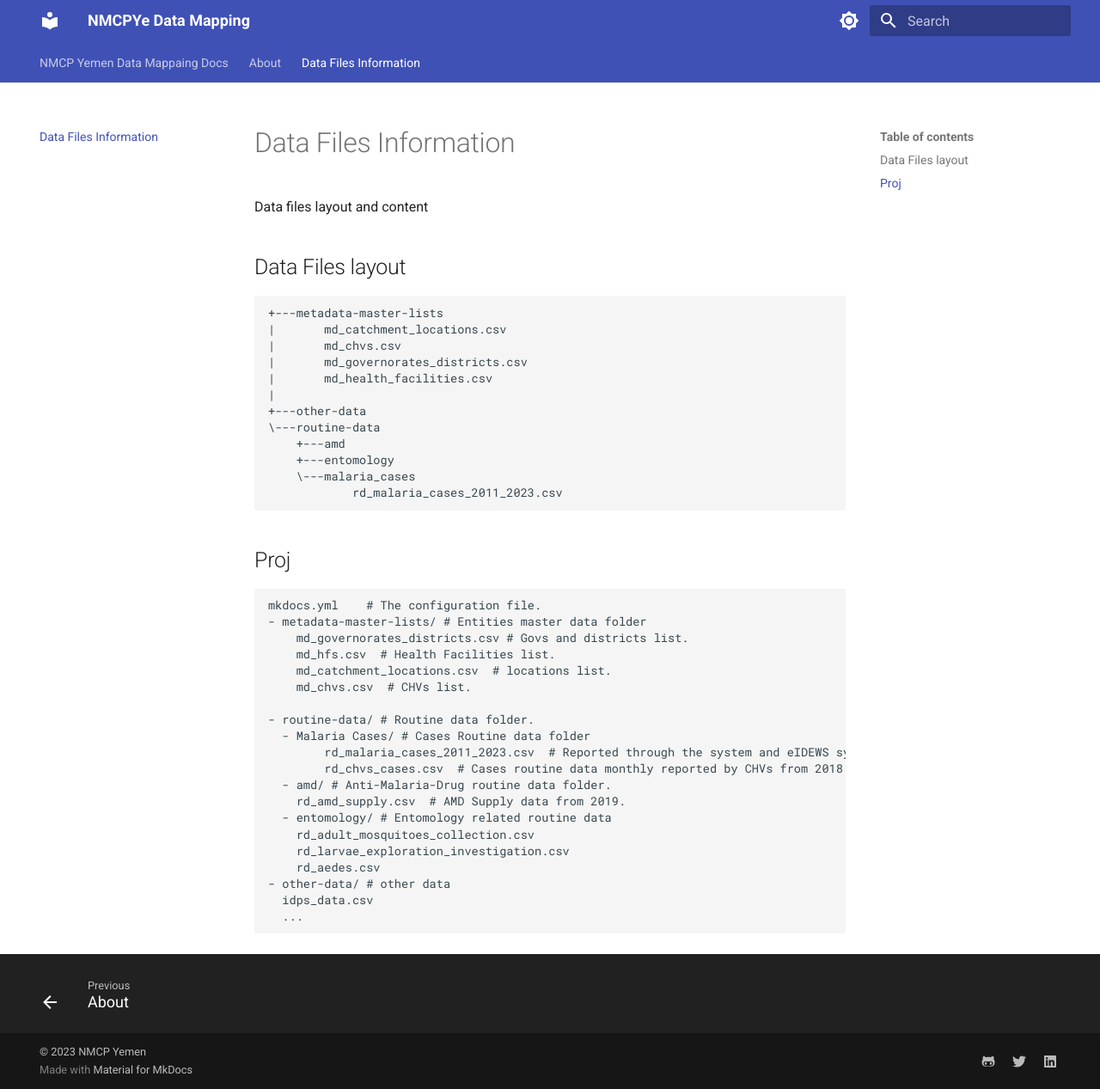
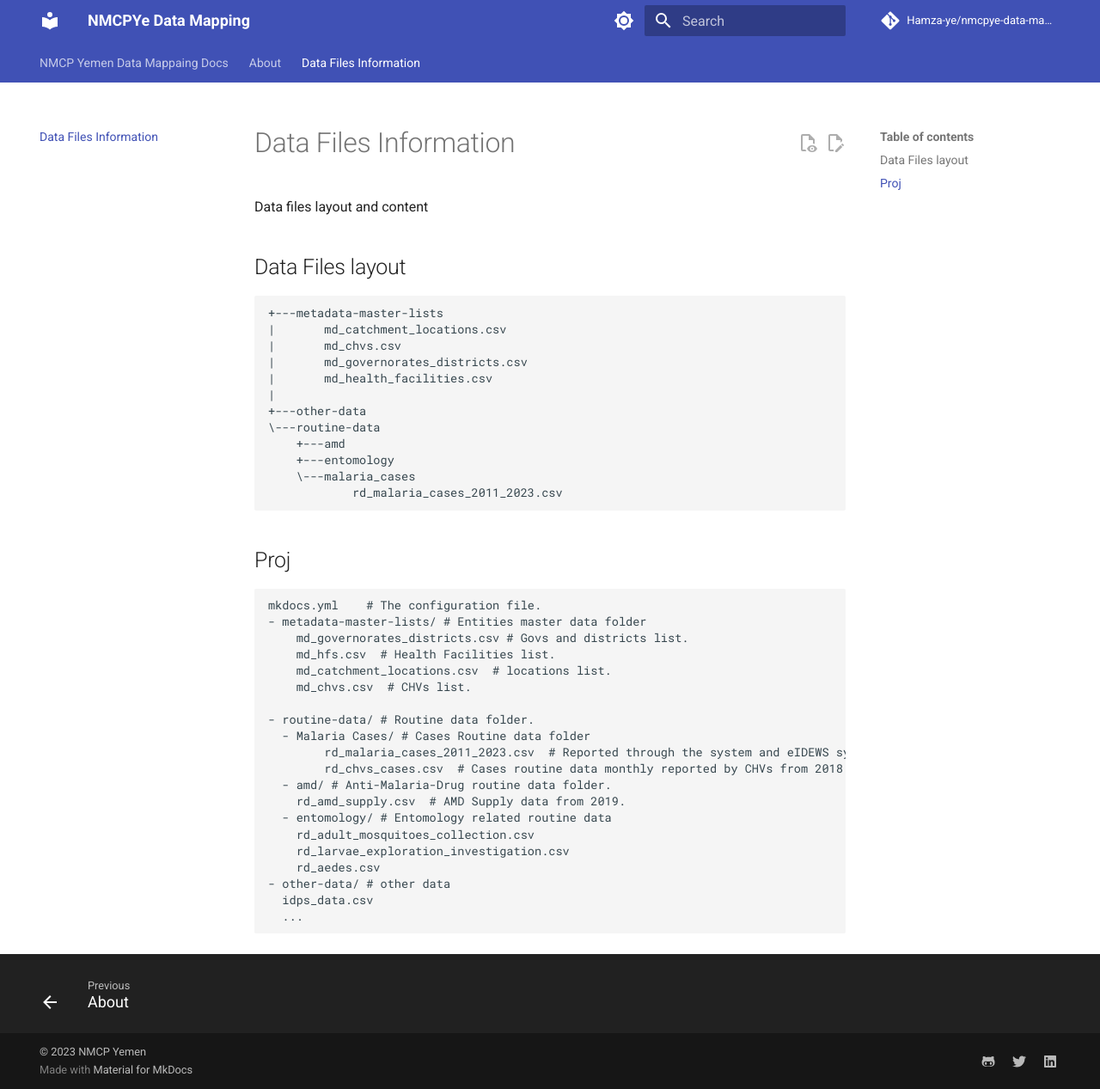
Before and after one commit to Hamza-ye/nmcpye-data-mapping, an MkDocs documentation site: the page built from documentation/docs/data-files.md, in a window 1280 px wide and 1267 px high. Shown: the whole window at 86% size. Built offline with MkDocs 1.6.1 and Material for MkDocs 9.7.7, drawn with Linux system fonts in a browser that asks for light colours; comment, search, counter and statistics services are not loaded.

Commit message:
make editable

```diff
--- a/documentation/mkdocs.yml
+++ b/documentation/mkdocs.yml
@@ -1,12 +1,15 @@
 site_name: NMCPYe Data Mapping
-# repo_url: https://github.com/Hamza-ye/nmcpye-data-mapping
-# edit_uri: edit/main/docs/
+site_url: https://hamza-ye.github.io/nmcpye-data-mapping/
+site_author: NMCP Yemen
+repo_url: https://github.com/Hamza-ye/nmcpye-data-mapping
+edit_uri: edit/master/docs/
+repo_name: Hamza-ye/nmcpye-data-mapping
 theme:
   name: material
   features:
     - announce.dismiss
-    # - content.action.edit
-    # - content.action.view
+    - content.action.edit
+    - content.action.view
     - content.code.annotate
     # - content.code.copy
     # - content.tabs.link
```
